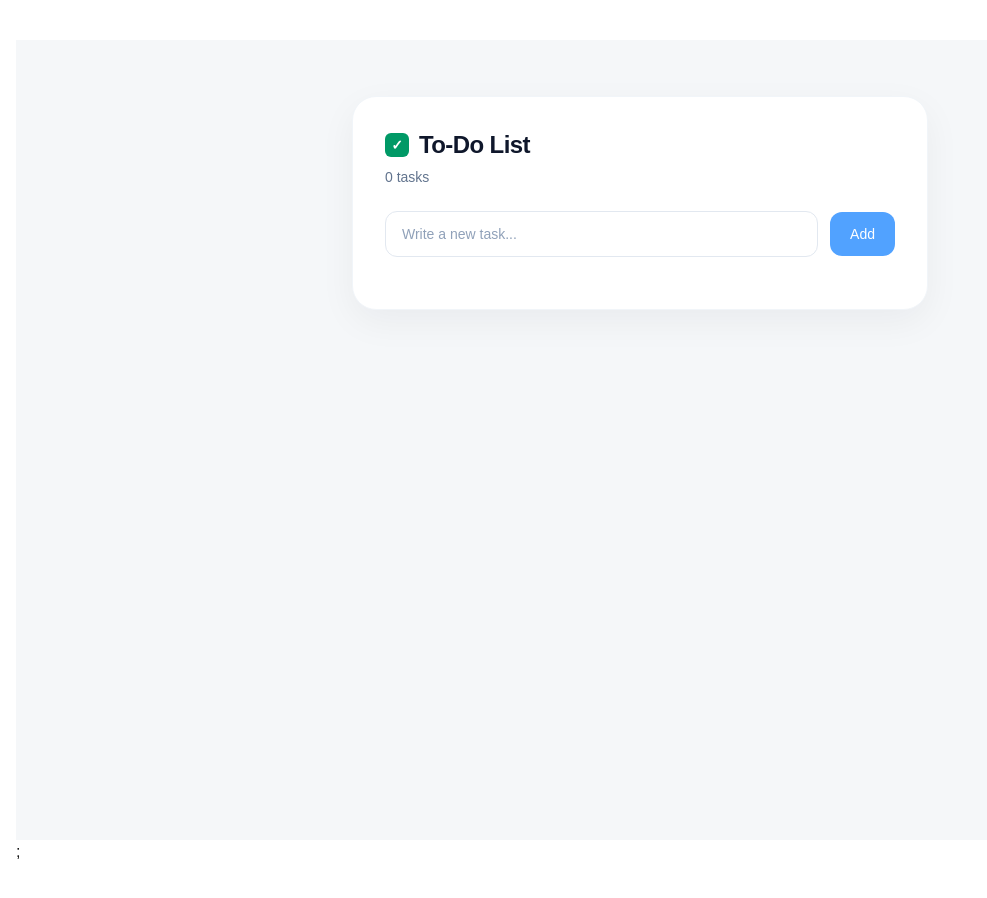
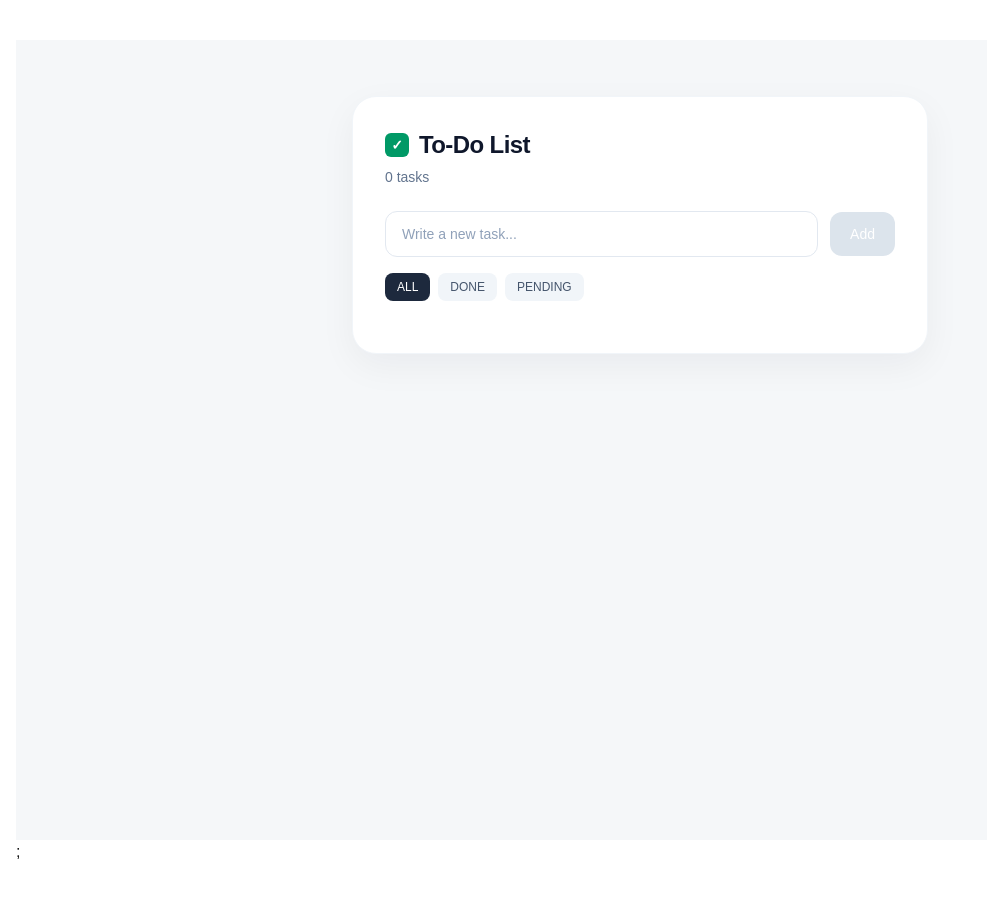
Before and after one commit to 8oz-AJ/useState, a Next.js app: page / in a window 1280 px wide. Shown: the top 898 px of the page, without its empty margins (0-987 px from the left). Built offline with nearby package versions, Linux system fonts and the light colour scheme.

Commit message:
TodoList added

```diff
--- a/app/components/TodoList.js
+++ b/app/components/TodoList.js
@@ -5,12 +5,15 @@ import { useState } from "react";
 export default function TodoList() {
   const [todos, setTodos] = useState([]);
   const [input, setInput] = useState("");
+  const [nextId, setNextId] = useState(1);
+  const [filter, setFilter] = useState("ALL");
 
   function addTodo() {
     const trimmed = input.trim();
     if (!trimmed) return;
 
-    setTodos([...todos, { id: Date.now(), text: trimmed, done: false }]);
+    setTodos([...todos, { id: nextId, text: trimmed, done: false }]);
+    setNextId(nextId + 1);
     setInput("");
   }
 
@@ -21,6 +24,12 @@ export default function TodoList() {
       ),
     );
   }
+
+  const visibleTodos = todos.filter((todo) => {
+    if (filter === "DONE") return todo.done === true;
+    if (filter === "PENDING") return todo.done === false;
+    return true;
+  });
 
   return (
     <div className="min-h-screen bg-[#f5f7f9] px-4 py-14 flex items-start justify-center">
@@ -39,25 +48,60 @@ export default function TodoList() {
           </p>
         </div>
 
-        <div className="mb-5 flex items-center gap-3">
+        <div className="mb-4 flex items-center gap-3">
           <input
             type="text"
             value={input}
-            onChange={(e) => setInput(e.target.value)}
+            onChange={(event) => setInput(event.target.value)}
             placeholder="Write a new task..."
             className="flex-1 rounded-xl border border-slate-200 bg-white px-4 py-3 text-sm text-slate-800 placeholder:text-slate-400 focus:border-slate-300 focus:outline-none"
           />
           <button
             type="button"
             onClick={addTodo}
-            className="rounded-xl bg-blue-400 px-5 py-3 text-sm font-medium text-white hover:bg-blue-600"
+            className="rounded-xl bg-[#dce4ec] px-5 py-3 text-sm font-medium text-white transition hover:bg-[#cbd6e2]"
           >
             Add
           </button>
         </div>
+        <div className="mb-5 flex items-center gap-2">
+          <button
+            type="button"
+            onClick={() => setFilter("ALL")}
+            className={
+              filter === "ALL"
+                ? "rounded-lg bg-slate-800 px-3 py-1.5 text-xs font-medium text-white"
+                : "rounded-lg bg-slate-100 px-3 py-1.5 text-xs font-medium text-slate-600 hover:bg-slate-200"
+            }
+          >
+            ALL
+          </button>
+          <button
+            type="button"
+            onClick={() => setFilter("DONE")}
+            className={
+              filter === "DONE"
+                ? "rounded-lg bg-emerald-600 px-3 py-1.5 text-xs font-medium text-white"
+                : "rounded-lg bg-slate-100 px-3 py-1.5 text-xs font-medium text-slate-600 hover:bg-slate-200"
+            }
+          >
+            DONE
+          </button>
+          <button
+            type="button"
+            onClick={() => setFilter("PENDING")}
+            className={
+              filter === "PENDING"
+                ? "rounded-lg bg-amber-500 px-3 py-1.5 text-xs font-medium text-white"
+                : "rounded-lg bg-slate-100 px-3 py-1.5 text-xs font-medium text-slate-600 hover:bg-slate-200"
+            }
+          >
+            PENDING
+          </button>
+        </div>
 
         <ul className="space-y-2.5">
-          {todos.map((todo) => {
+          {visibleTodos.map((todo) => {
             const isDone = todo.done === true;
 
             return (
@@ -82,6 +126,8 @@ export default function TodoList() {
                     {todo.text}
                   </span>
                 </div>
+
+                <div className="flex items-center gap-3">
                   <button
                     type="button"
                     onClick={() =>
@@ -91,6 +137,7 @@ export default function TodoList() {
                   >
                     🗑️
                   </button>
+                </div>
               </li>
             );
           })}
```
Lines whose indentation alone changed are shown as unchanged.
